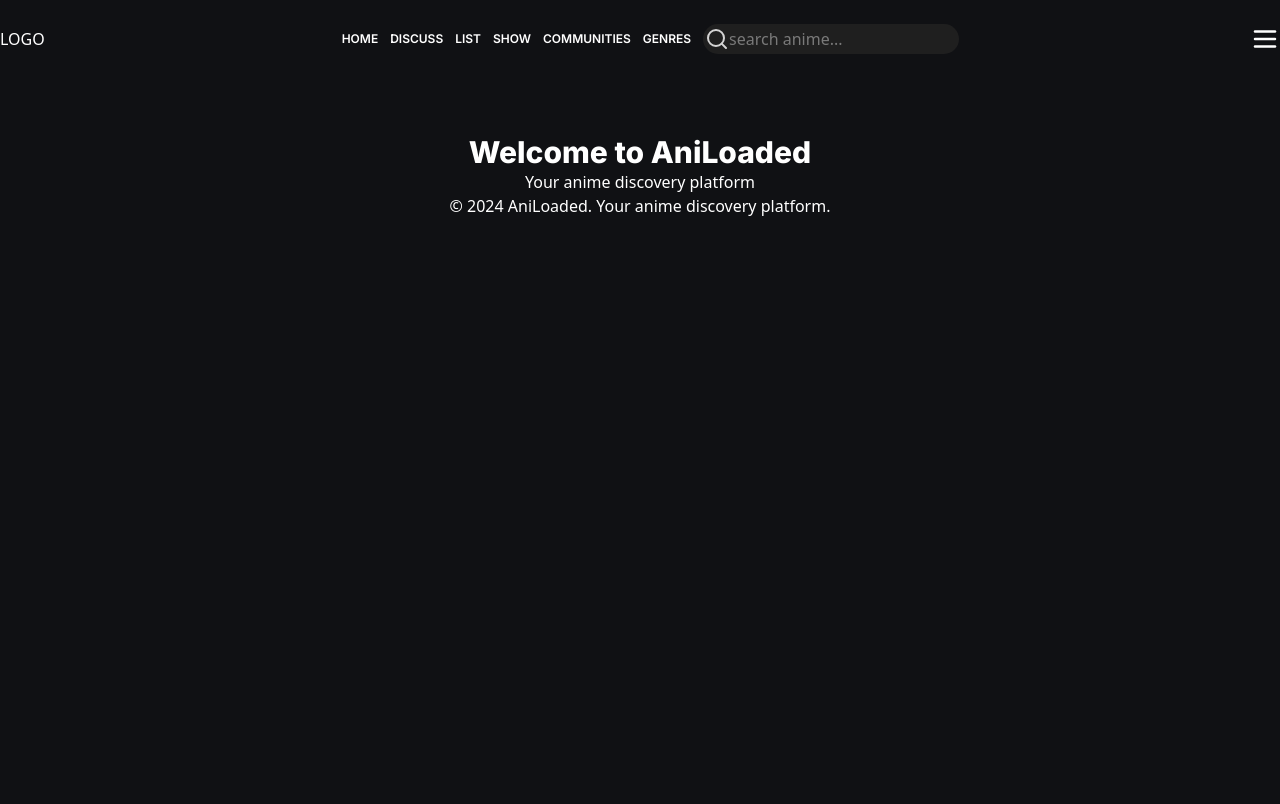
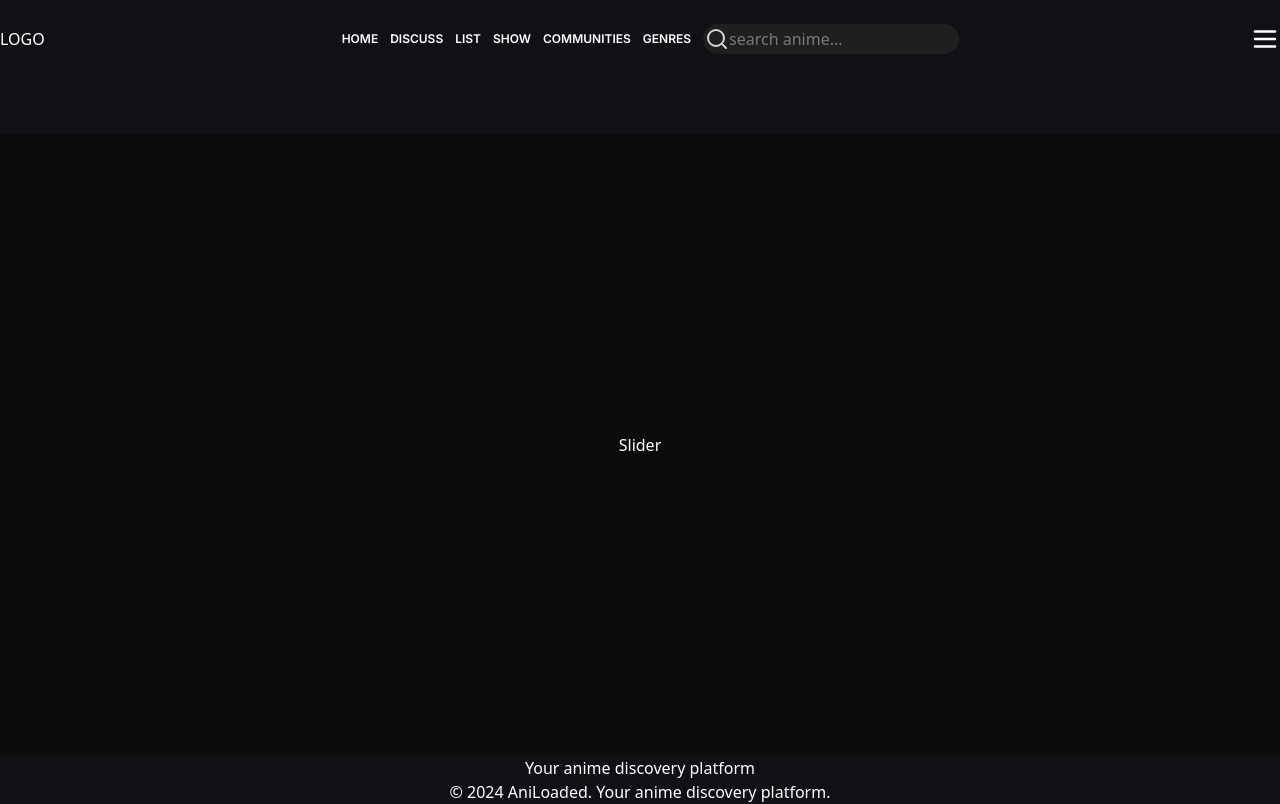
Before and after one commit to WonderCharmer26/AniLoaded, a React (Vite) app in the folder App/frontend/: page / in a window 1280 px wide. Built offline with nearby package versions, Linux system fonts and the light colour scheme.

Commit message:
Started the Slider Component for the Site
- still have to change config everything for the images and slider
functionality

```diff
--- a/App/frontend/src/components/Navbar.tsx
+++ b/App/frontend/src/components/Navbar.tsx
@@ -20,6 +20,7 @@ export const Navbar = () => {
   ];
 
   return (
+    // NOTE: Space between the navbar and the rest of the content changable by the mt-4
     <nav className="flex mt-4 sticky top-0 w-full h-[2.875rem] items-center justify-between ">
       {" "}
       {/* TODO: replace with the real logo of the application */}
--- a/App/frontend/src/components/SliderCard.tsx
+++ b/App/frontend/src/components/SliderCard.tsx
@@ -1 +1,11 @@
 // Slider Card for the Hompage Component
+
+import { Link } from "react-router-dom";
+
+export const SliderCard = () => {
+  return (
+    <div className="flex items-center justify-center w-full bg-[#0C0C0C] h-[38.875rem]">
+      Slider
+    </div>
+  );
+};
--- a/App/frontend/src/pages/HomePage.tsx
+++ b/App/frontend/src/pages/HomePage.tsx
@@ -1,9 +1,13 @@
 // import React from "react";
+
+import { SliderCard } from "../components/SliderCard";
 
 export default function HomePage() {
   return (
     <div>
-      <h1>Welcome to AniLoaded</h1>
+      <div className="">
+        <SliderCard />
+      </div>
       <p>Your anime discovery platform</p>
     </div>
   );
```
Also changed, not shown: App/frontend/src/assets/images/1279113 1.png (added).
